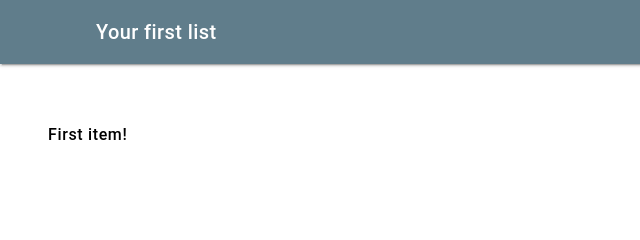
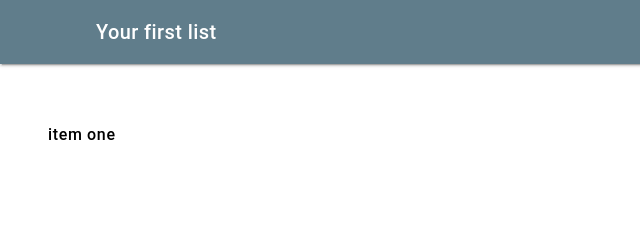
Before and after one commit to RoryCodes/List-Manager-Vault, a plain HTML site: page index-web.html in a window 1280 px wide. Shown: the top 240 px of the page, 0-640 px from the left. Drawn offline with nearby package versions, Linux system fonts and the light colour scheme.

Commit message:
Update index-web.html

```diff
--- a/index-web.html
+++ b/index-web.html
@@ -10,7 +10,7 @@
     <!-- Styles -->
     <link rel="stylesheet" href="https://github.com/RoryCodes/List-Manager-Vault/raw/main/custom-styles.css" />
     <!-- Scripts -->
-<!--    <script src="./utility/autotoolsfunctions.js"></script>-->
+    <script src="https://github.com/RoryCodes/List-Manager-Vault/raw/main/utility/autotoolsfunctions.js"></script>
     <!-- AutoTools Variables -->
     <meta name="autotoolswebscreen" type="variablejs" id="prefix" label="Command Prefix" description="If set will attach 'prefix=:=' to each command on the list"
         defaultValue="listManager" />
```
